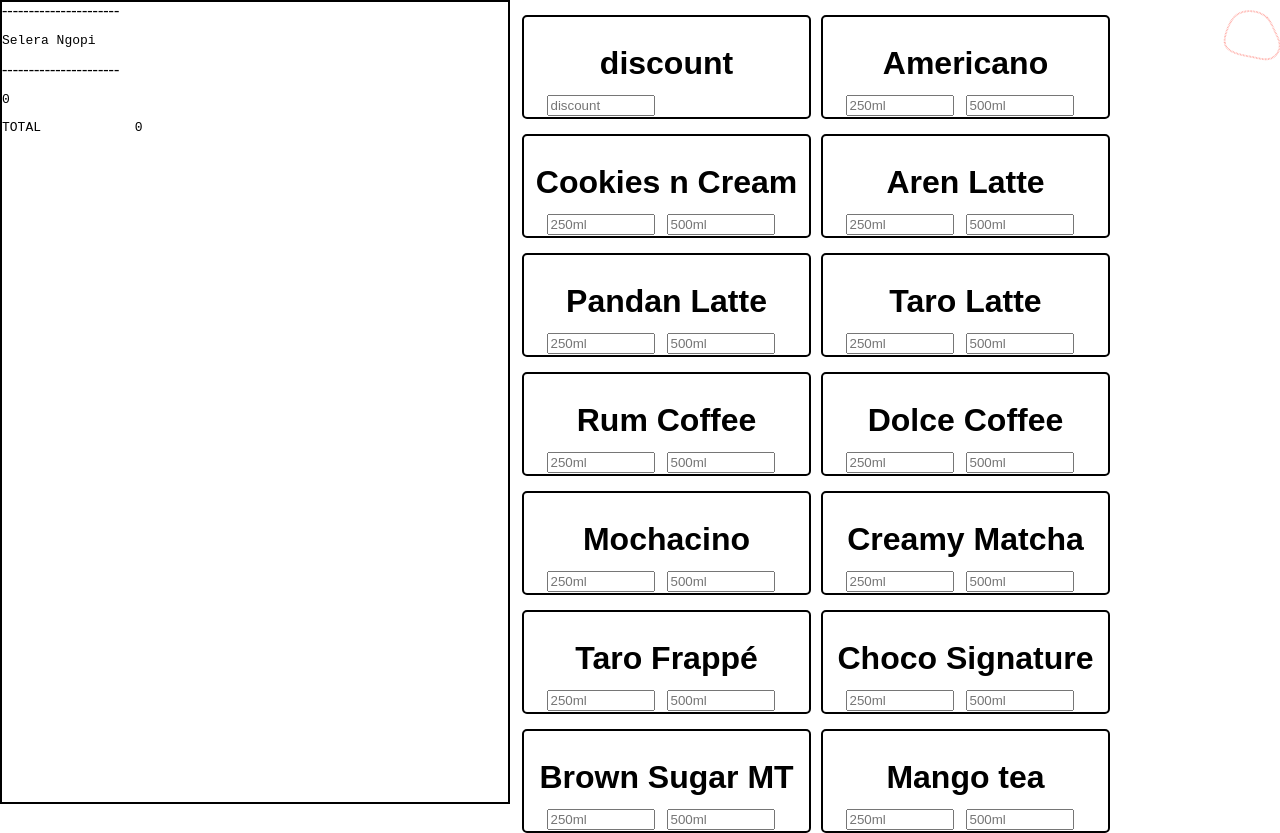
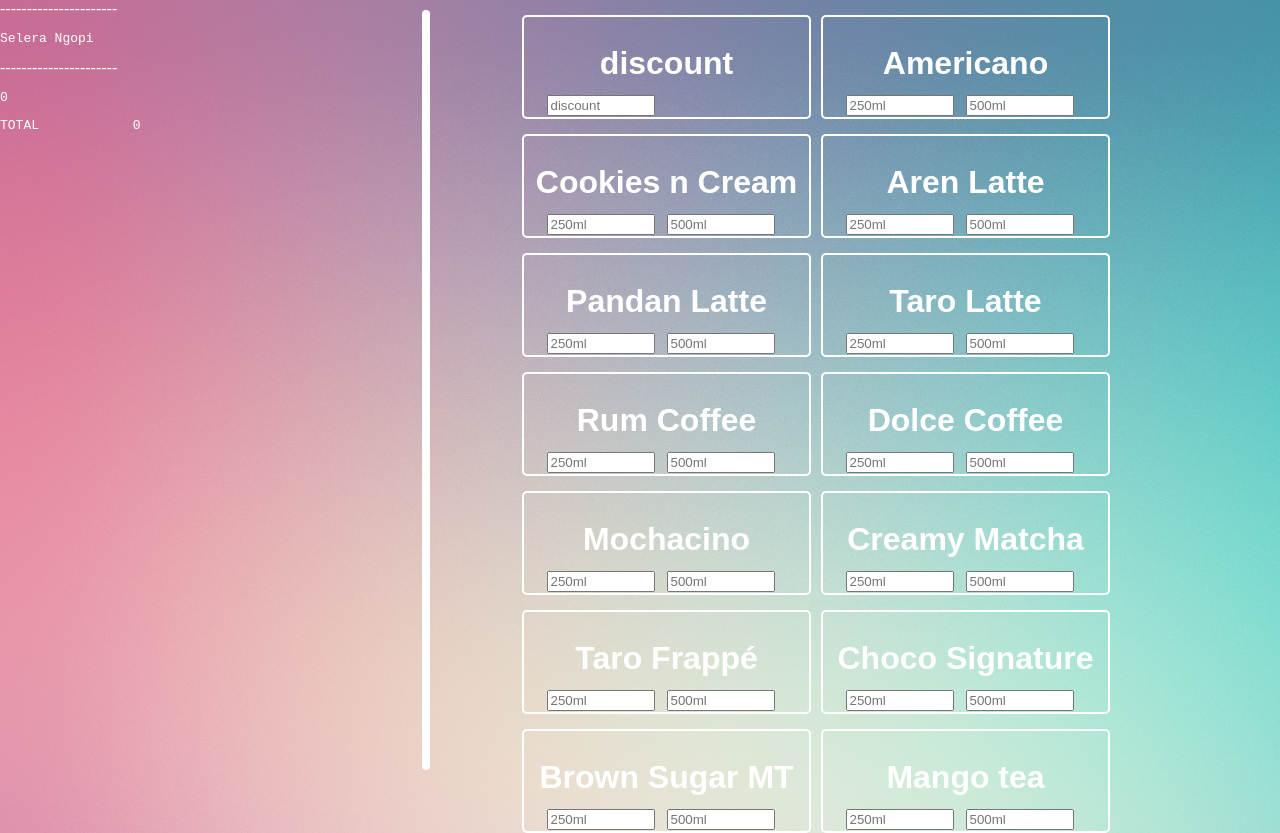
Before and after one commit to heagan01/freePOS, a React (Create React App) app: page / in a window 1280 px wide. Built offline with nearby package versions, Linux system fonts and the light colour scheme.

Commit message:
🥳 Added new background! And changed a few colors

```diff
--- a/src/App.css
+++ b/src/App.css
@@ -1,12 +1,17 @@
 body {
   margin: 0;
+  height: 100%;
+  background-image: url('background.jpg')
 }
 
-.blob {
-  height: 75px;
-  width: 75px;
+.separator {
+  height: 95vh;
   position: absolute;
-  margin-left: 95%;
+  width: 1vh;
+  margin-left: 33%;
+  margin-top: 10px;
+  border-radius: 10px;
+  background: #fff;
 }
 
 .path {
@@ -28,12 +33,12 @@ body {
   margin-top: 15px;
   height: 100px;
   display: inline-block;
-  border: 2px solid #000;
+  border: 2px solid #fff;
   border-radius: 5px;
   transition: 0.5s;
   line-height: 50px;
   text-align: center;
-  color: #000;
+  color: #fff;
   cursor: pointer;
   position: relative;
 }
@@ -75,35 +80,35 @@ body {
   width: 39.5%;
   position: fixed;
   height: 100vh;
-  border: solid 2px #000;
+  color: #fff;
 }
 
 .green:hover {
-  box-shadow: 0px 0px 35px 0px rgba(59,255,0,0.75);
-  -webkit-box-shadow: 0px 0px 35px 0px rgba(59,255,0,0.75);
-  -moz-box-shadow: 0px 0px 35px 0px rgba(59,255,0,0.75);
-  color: rgba(59,255,0,0.75);
+  box-shadow: 0px 0px 35px 0px #C5DCA0;
+  -webkit-box-shadow: 0px 0px 35px 0px #C5DCA0;
+  -moz-box-shadow: 0px 0px 35px 0px #C5DCA0;
+  color: #C5DCA0;
 }
 
 .purple:hover {
-  color: rgba(186,0,255,0.75);
-  box-shadow: 0px 0px 35px 0px rgba(186,0,255,0.75);
-  -webkit-box-shadow: 0px 0px 35px 0px rgba(186,0,255,0.75);
-  -moz-box-shadow: 0px 0px 35px 0px rgba(186,0,255,0.75);
+  color: #E54F6D;
+  box-shadow: 0px 0px 35px 0px #E54F6D;
+  -webkit-box-shadow: 0px 0px 35px 0px #E54F6D;
+  -moz-box-shadow: 0px 0px 35px 0px #E54F6D;
 }
 
 .grey:hover {
-  color: rgba(124,124,124,0.75);
-  box-shadow: 0px 0px 35px 0px rgba(124,124,124,0.75);
--webkit-box-shadow: 0px 0px 35px 0px rgba(124,124,124,0.75);
--moz-box-shadow: 0px 0px 35px 0px rgba(124,124,124,0.75);
+  color: #757575;
+  box-shadow: 0px 0px 35px 0px #757575;
+-webkit-box-shadow: 0px 0px 35px 0px #757575;
+-moz-box-shadow: 0px 0px 35px 0px #757575;
 }
 
 .brown:hover {
-  color: rgba(53,9,9,0.75);
-  box-shadow: 0px 0px 35px 0px rgba(53,9,9,0.75);
--webkit-box-shadow: 0px 0px 35px 0px rgba(53,9,9,0.75);
--moz-box-shadow: 0px 0px 35px 0px rgba(53,9,9,0.75);
+  color: #DC9E82;
+  box-shadow: 0px 0px 35px 0px #DC9E82;
+-webkit-box-shadow: 0px 0px 35px 0px #DC9E82;
+-moz-box-shadow: 0px 0px 35px 0px #DC9E82;
 }
 
 .yellow:hover {
--- a/src/App.js
+++ b/src/App.js
@@ -146,6 +146,7 @@ class signUpDialog extends React.Component {
 
   render() {
     return [
+      <div className='separator'></div>,
       <div className="products">
         <div className="gray item">
           <h1>discount</h1>
@@ -428,19 +429,6 @@ class signUpDialog extends React.Component {
           <pre>{this.state.discount != 0 && "DISCOUNT       " + nf.format(this.state.discount)}</pre>
         <pre>{this.state != 0 && "TOTAL	         " + nf.format(this.state.price)}</pre>
       </pre></div>,
-
-      <svg
-        viewBox="0 0 200 200"
-        className="blob"
-        xmlns="http://www.w3.org/2000/svg"
-      >
-        <path
-          className="path"
-          fill="#fF0066"
-          d="m36.3,-52.6C45.5,-43.3,50.3,-30.6,56.7,-17C63.1,-3.4,71,11.1,69.8,25C68.5,38.9,58,52.1,44.8,56.4C31.6,60.6,15.8,56,2.1,53.1C-11.6,50.1,-23.1,48.9,-37.2,44.9C-51.2,40.9,-67.8,34.2,-73.9,22.4C-80.1,10.5,-75.7,-6.3,-69.8,-22C-63.8,-37.7,-56.1,-52.2,-44.2,-60.7C-32.3,-69.1,-16.2,-71.5,-1.3,-69.7C13.5,-67.9,27.1,-61.9,36.3,-52.6Z"
-          transform="translate(100 100)"
-        />
-      </svg>,
     ];
   }
 
```
Also changed, not shown: src/background.jpg (added).
